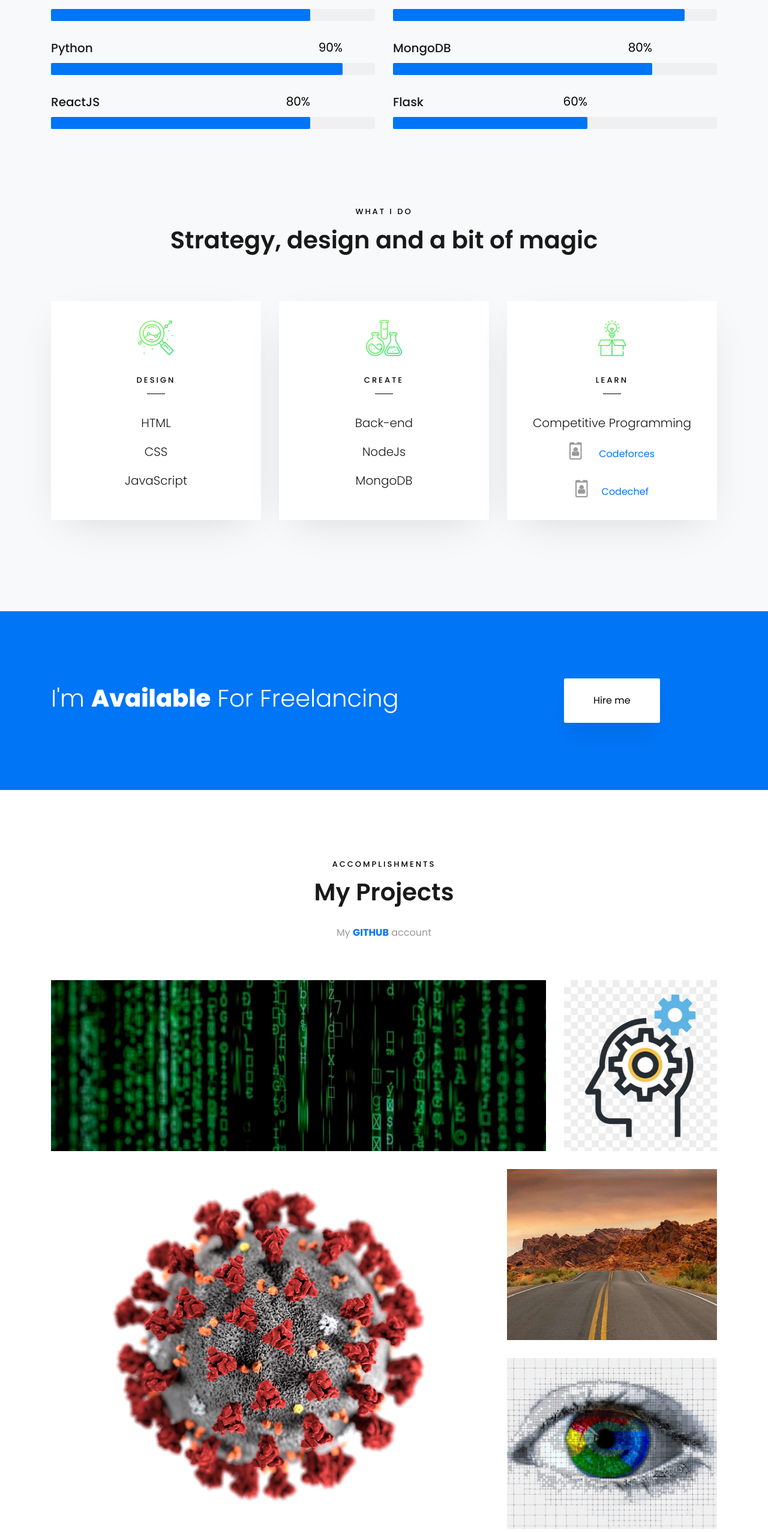
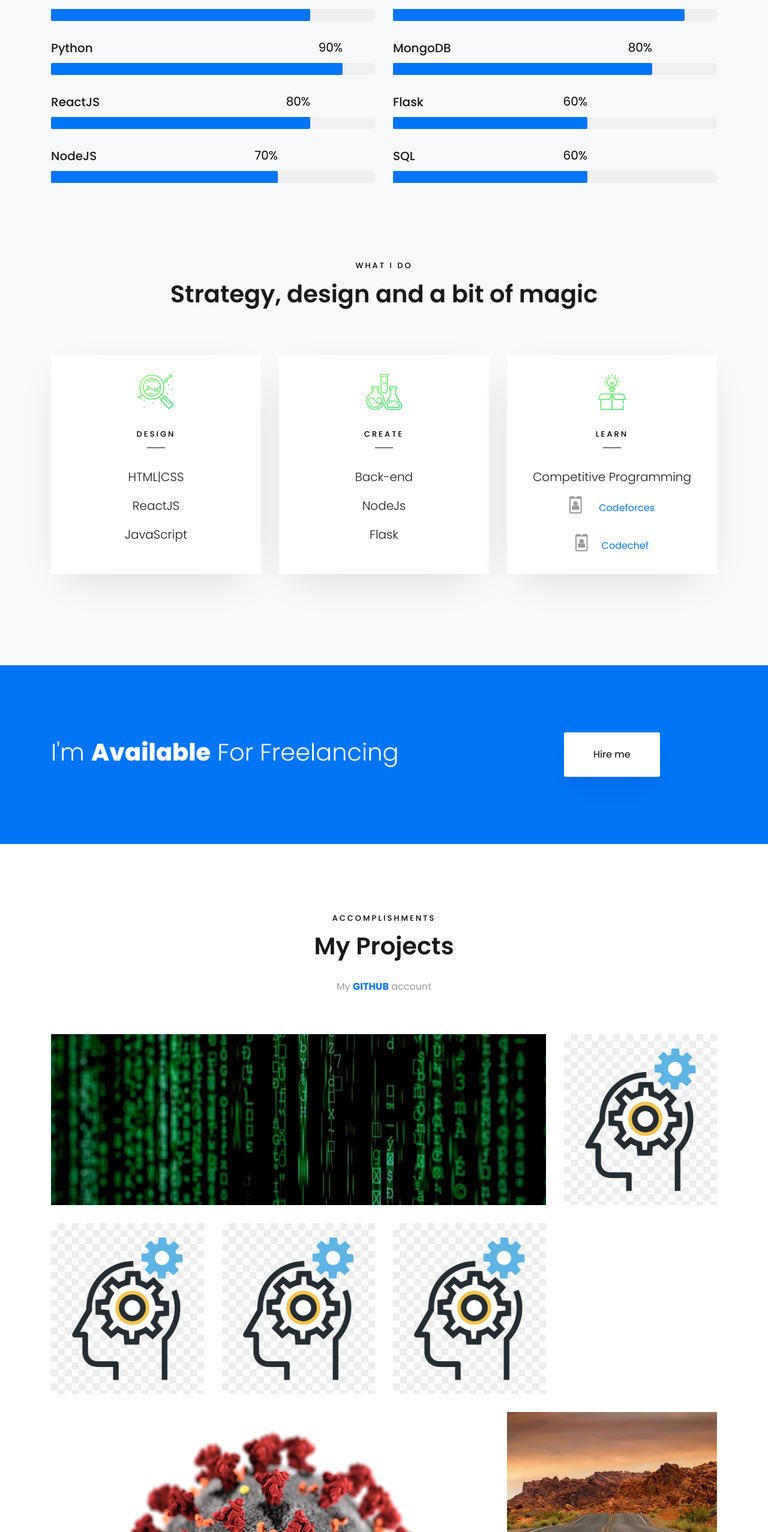
Before and after one commit to fantasy-08/Eshaan_port, a plain HTML site: page index.html in a window 1280 px wide. Shown: the part 2086-4640 px from the top of the page at 60% size. Drawn offline with Linux system fonts and the light colour scheme; files whose address does not match are found by name.

Commit message:
Update index.html

```diff
--- a/index.html
+++ b/index.html
@@ -224,6 +224,28 @@
 							</div>
 						</div>
 					</div>
+					<div class="col-md-6 animate-box">
+						<div class="progress-wrap ftco-animate">
+							<h3>NodeJS</h3>
+							<div class="progress">
+							 	<div class="progress-bar color-6" role="progressbar" aria-valuenow="70"
+							  	aria-valuemin="0" aria-valuemax="100" style="width:70%">
+							    <span>70%</span>
+							  	</div>
+							</div>
+						</div>
+					</div>
+					<div class="col-md-6 animate-box">
+						<div class="progress-wrap ftco-animate">
+							<h3>SQL</h3>
+							<div class="progress">
+							 	<div class="progress-bar color-6" role="progressbar" aria-valuenow="70"
+							  	aria-valuemin="0" aria-valuemax="100" style="width:60%">
+							    <span>60%</span>
+							  	</div>
+							</div>
+						</div>
+					</div>
 				</div>
 				<div class="row justify-content-center py-5 mt-5">
           <div class="col-md-12 heading-section text-center ftco-animate">
@@ -240,8 +262,8 @@
 							</span>
 							<div class="desc">
 								<h3 class="mb-5"><a href="#">Design</a></h3>
-								<h4>HTML</h4>
-								<h4>CSS</h4>
+								<h4>HTML|CSS</h4>
+								<h4>ReactJS</h4>
 								<h4>JavaScript</h4>
 							</div>
 						</div>
@@ -255,7 +277,7 @@
 								<h3 class="mb-5"><a href="#">Create</a></h3>
 								<h4>Back-end</h4>
 								<h4>NodeJs</h4>
-								<h4>MongoDB</h4>
+								<h4>Flask</h4>
 							</div>
 						</div>
 					</div>
@@ -317,6 +339,33 @@
 						<div class="text text-center p-4">
 							<h3><a href="https://github.com/fantasy-08/puzzels">Data Structue And Algorithm Collection</a></h3>
 							<span>DSA | C++ | Competive Programming</span>
+						</div>
+					</div>
+				</div>
+			<div class="col-md-3">
+					<div class="project img ftco-animate d-flex justify-content-center align-items-center" style="background-image: url(images/dsa.png);">
+						<div class="overlay"></div>
+						<div class="text text-center p-4">
+							<h3><a href="https://github.com/fantasy-08/puzzels">NetFlix Clone</a></h3>
+							<span>NetFlix Clone</span>
+						</div>
+					</div>
+				</div>
+			<div class="col-md-3">
+					<div class="project img ftco-animate d-flex justify-content-center align-items-center" style="background-image: url(images/dsa.png);">
+						<div class="overlay"></div>
+						<div class="text text-center p-4">
+							<h3><a href="https://www.sagelogisticsinstitute.com/wp-content/themes/sagelogistics/img/placementcontent.jpg">E-Placement Stats</a></h3>
+							<span>E-Placement Stats</span>
+						</div>
+					</div>
+				</div>
+			<div class="col-md-3">
+					<div class="project img ftco-animate d-flex justify-content-center align-items-center" style="background-image: url(images/dsa.png);">
+						<div class="overlay"></div>
+						<div class="text text-center p-4">
+							<h3><a href="https://www.gstatic.com/meet/google_meet_marketing_ongoing_meeting_grid_427cbb32d746b1d0133b898b50115e96.jpg">Sambhav</a></h3>
+							<span>Sambhav</span>
 						</div>
 					</div>
 				</div>
```
